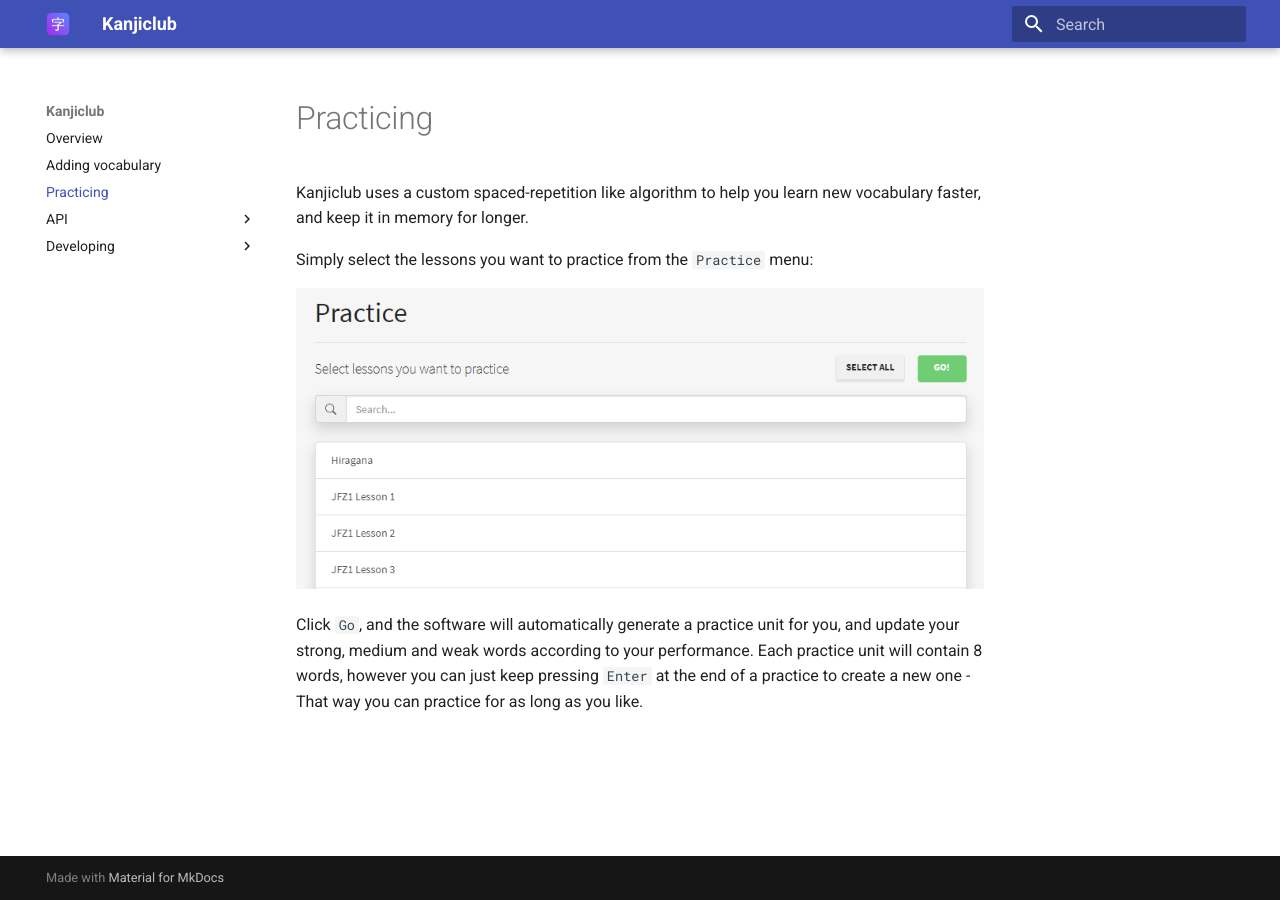
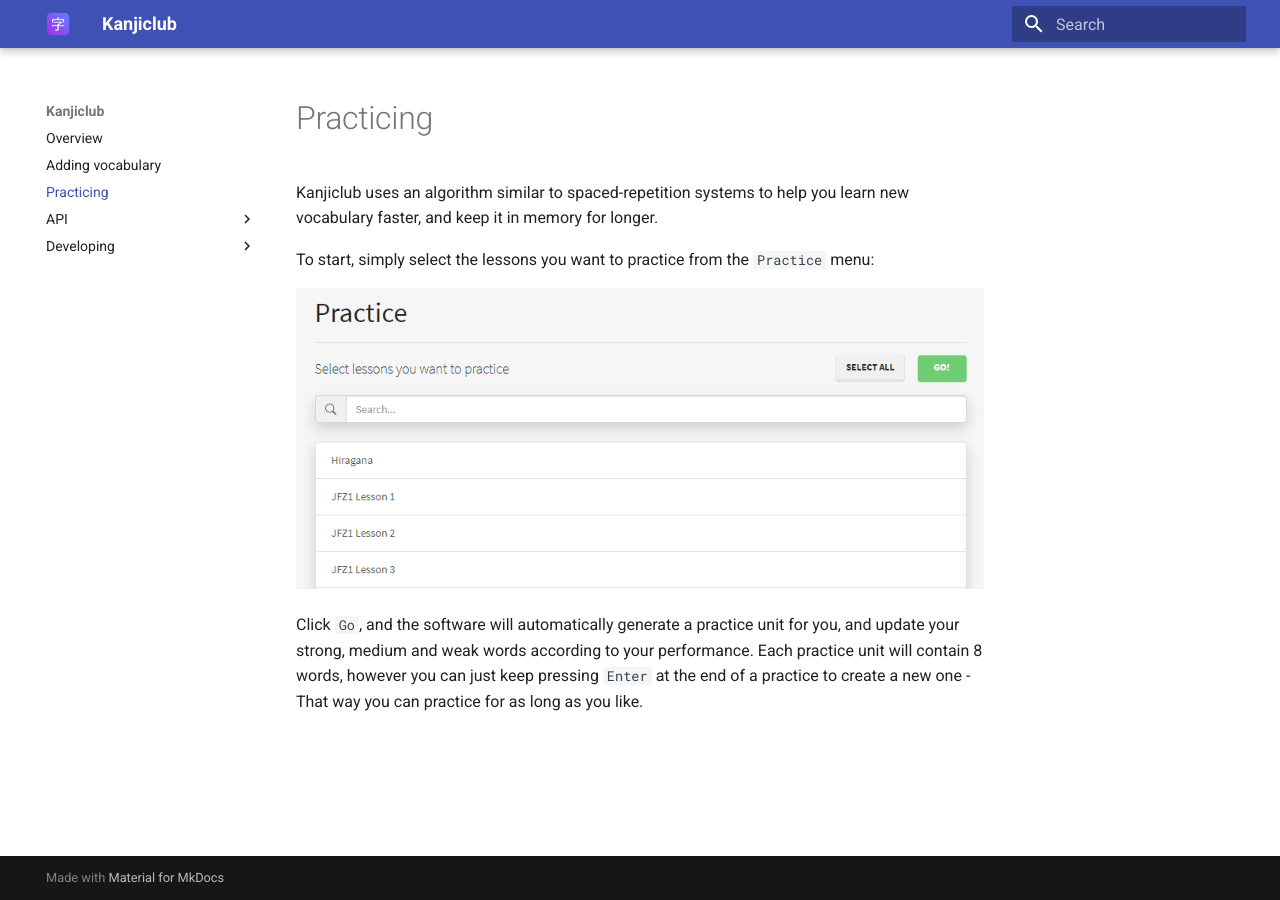
Before and after one commit to Twometer/Kanjiclub, an MkDocs documentation site: the page built from docs/practicing.md, in a window 1280 px wide. Built offline with MkDocs 1.6.1 and Material for MkDocs 9.7.7, drawn with Linux system fonts in a browser that asks for light colours.

Commit message:
Improve practicing docs

```diff
--- a/docs/practicing.md
+++ b/docs/practicing.md
@@ -1,8 +1,8 @@
 # Practicing
-Kanjiclub uses a custom spaced-repetition like algorithm to help you learn new vocabulary faster, and keep it in memory
+Kanjiclub uses an algorithm similar to spaced-repetition systems to help you learn new vocabulary faster, and keep it in memory
 for longer.
 
-Simply select the lessons you want to practice from the `Practice` menu:
+To start, simply select the lessons you want to practice from the `Practice` menu:
 
 ![Lesson list](img/practice.png)
 
```
